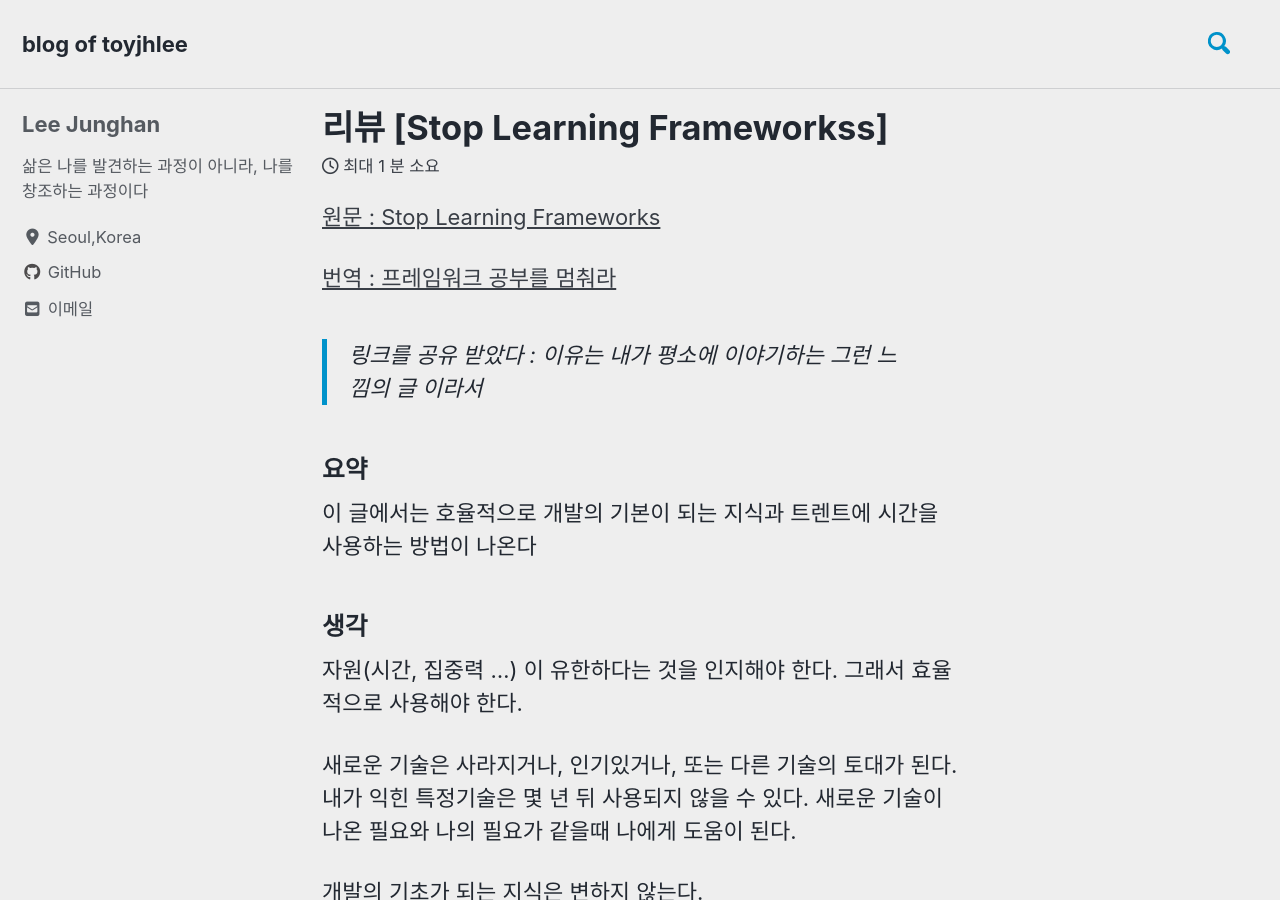
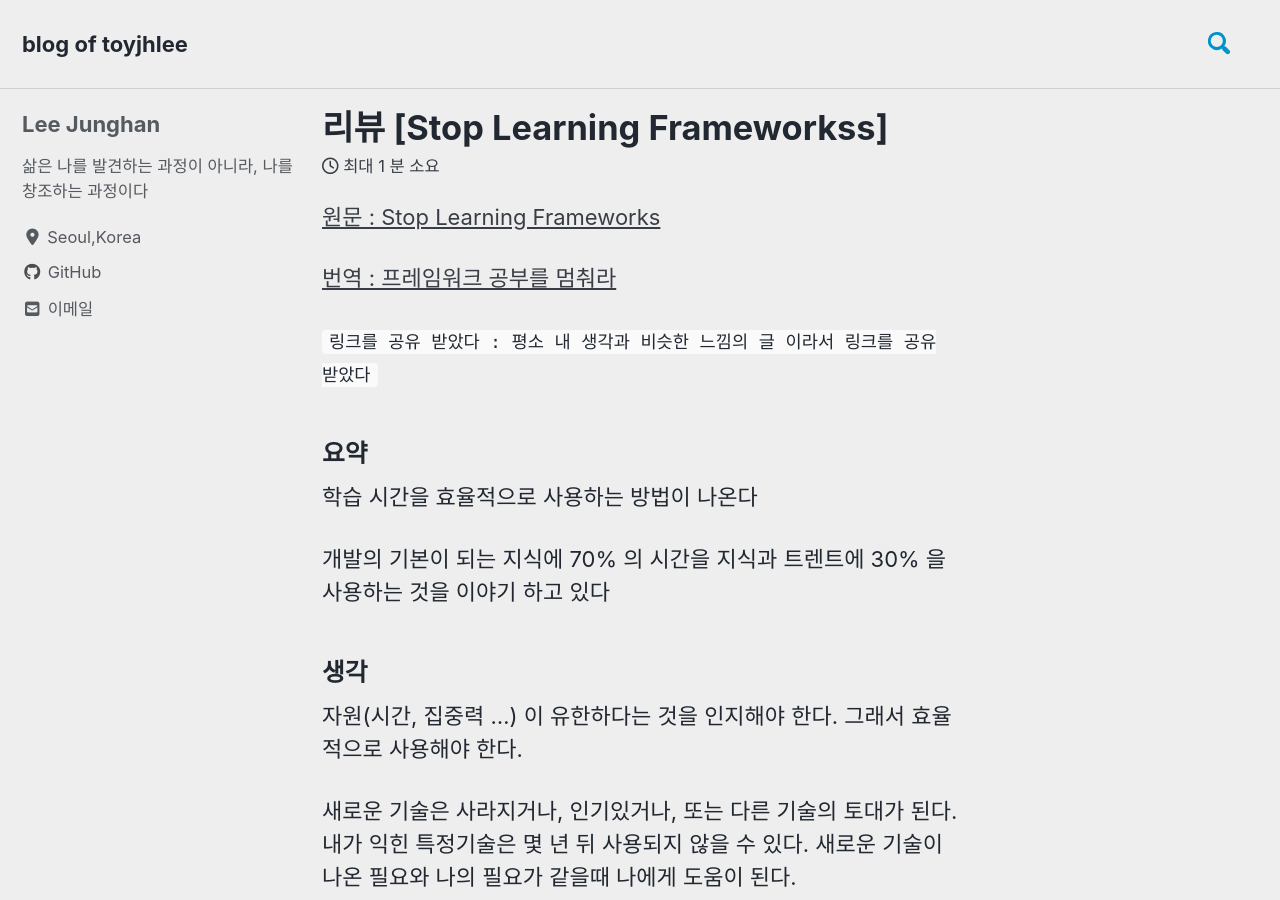
Before and after one commit to toyjhlee/toyjhlee.github.com, a Jekyll site: the page built from _posts/2019-01-04-review-of-stop-learning-frameworks.md, in a window 1280 px wide and 900 px high. Built offline with Jekyll 4.4.1, drawn with Linux system fonts in a browser that asks for light colours; cached includes are drawn as plain includes; nearby versions of some CDN libraries.

Commit message:
docs: modify

```diff
--- a/_posts/2019-01-04-review-of-stop-learning-frameworks.md
+++ b/_posts/2019-01-04-review-of-stop-learning-frameworks.md
@@ -8,10 +8,13 @@ categories: review
 
 [번역 : 프레임워크 공부를 멈춰라][Translation]
 
-> 링크를 공유 받았다 : 이유는 내가 평소에 이야기하는 그런 느낌의 글 이라서
+`링크를 공유 받았다 : 평소 내 생각과 비슷한 느낌의 글 이라서 링크를 공유 받았다`
 
 ### 요약 ###
-이 글에서는 호율적으로 개발의 기본이 되는 지식과 트렌트에 시간을 사용하는 방법이 나온다
+학습 시간을 효율적으로 사용하는 방법이 나온다
+
+개발의 기본이 되는 지식에 70% 의 시간을
+지식과 트렌트에 30% 을 사용하는 것을 이야기 하고 있다
 
 ### 생각 ###
 자원(시간, 집중력 ...) 이 유한하다는 것을 인지해야 한다.
```
